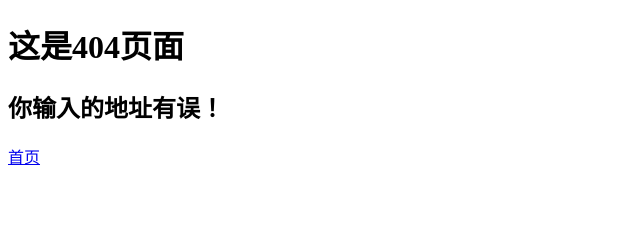
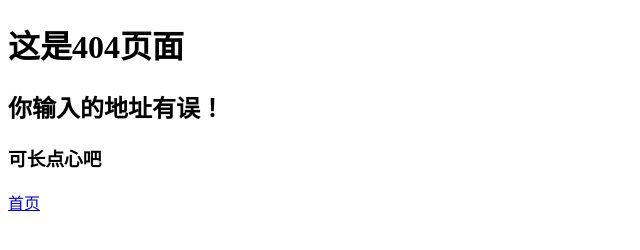
Before and after one commit to wanghongya123/wanghongya123.github.io, a plain HTML site: page 404.html in a window 1280 px wide. Shown: the whole page, without its empty margins (0-640 px from the left). Drawn offline with Linux system fonts and the light colour scheme.

Commit message:
第三次

```diff
--- a/404.html
+++ b/404.html
@@ -9,6 +9,7 @@
 <body>
   <h1>这是404页面</h1>
   <h2>你输入的地址有误！</h2>
+  <h3>可长点心吧</h3>
   <a href="/">首页</a>
 </body>
 </html>
```
